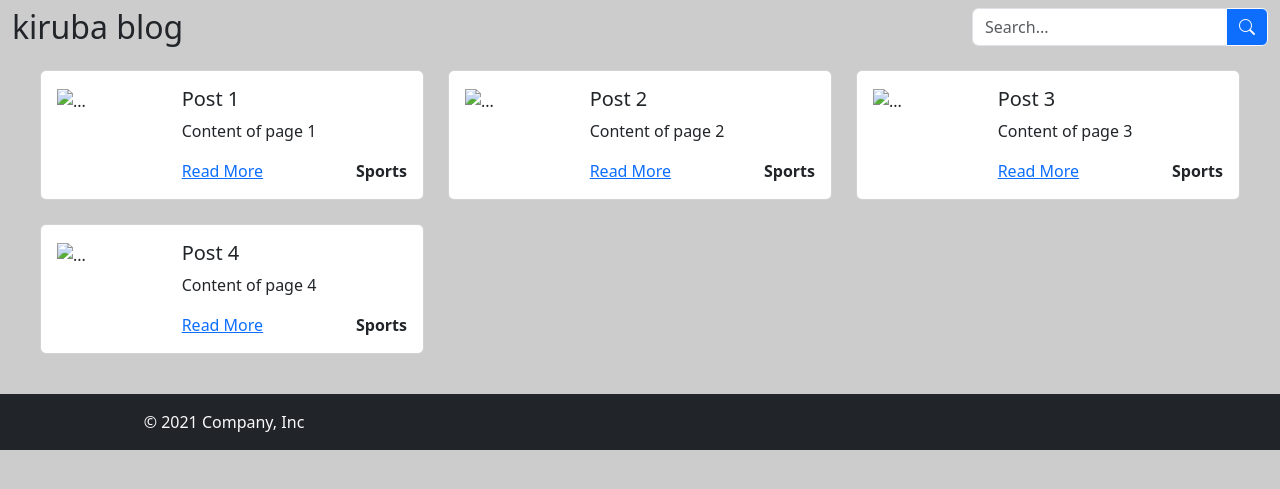
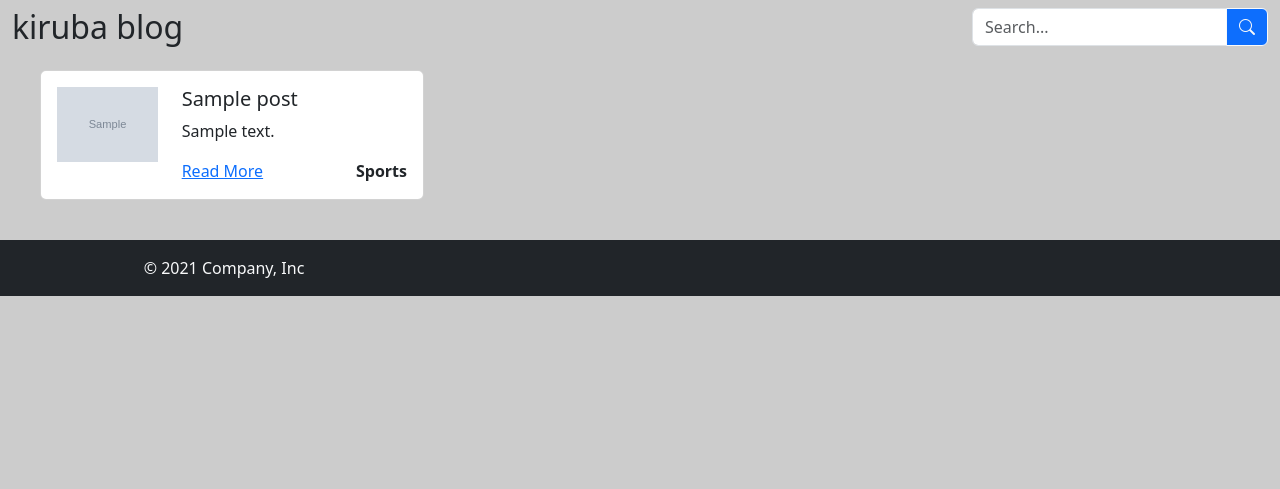
Before and after one commit to kirubak492/Django-handson, a Django app: page /blog/ in a window 1280 px wide. Shown: the part 74-563 px from the top of the page. Run offline with Django 5.2, Linux system fonts and the light colour scheme; tables that the repository leaves empty hold one stand-in row (values such as "Sample post"); grey boxes marked "Sample" are stand-in pictures; some libraries are stand-ins or nearby versions.

Commit message:
get db data using models

```diff
--- a/blog/templates/blog/index.html
+++ b/blog/templates/blog/index.html
@@ -25,7 +25,7 @@
                             <div class="card-body">
                                 <div class="row">
                                     <div class="col-md-4">
-                                        <img src="https://via.placeholder.com/300" class="img-fluid" alt="...">
+                                        <img style = "height:300, width:300 "src="{{post.img_url}}" class="img-fluid" alt="...">
                                     </div>
                                     <div class="col-md-8">
                                         <h5 class="card-title">{{post.title}}</h5>
--- a/blog/views.py
+++ b/blog/views.py
@@ -1,22 +1,23 @@
 from django.shortcuts import render
 from django.http import HttpResponse
 import logging
-
+from .models import Post
 logger = logging.getLogger(__name__)
 
-posts=[
-        { 'id':1,'title' : 'Post 1','content':'Content of page 1' },
-        { 'id':2,'title' : 'Post 2','content':'Content of page 2' },
-        { 'id':3,'title' : 'Post 3','content':'Content of page 3' },
-        { 'id':4,'title' : 'Post 4','content':'Content of page 4' },
-    ]
+# static post data
+# posts=[
+#         { 'id':1,'title' : 'Post 1','content':'Content of page 1' },
+#         { 'id':2,'title' : 'Post 2','content':'Content of page 2' },
+#         { 'id':3,'title' : 'Post 3','content':'Content of page 3' },
+#         { 'id':4,'title' : 'Post 4','content':'Content of page 4' },
+#     ]
 # Create your views here.
 def home(request):
     return HttpResponse("hello ..welcome to Django")
 
 def index(request):
     title='kiruba blog'
-
+    posts=Post.objects.all() #get post data using model
     return render(request,'blog/index.html',{'blog_title':title, 'posts':posts})
 
 def detail(request,post_id):
```
